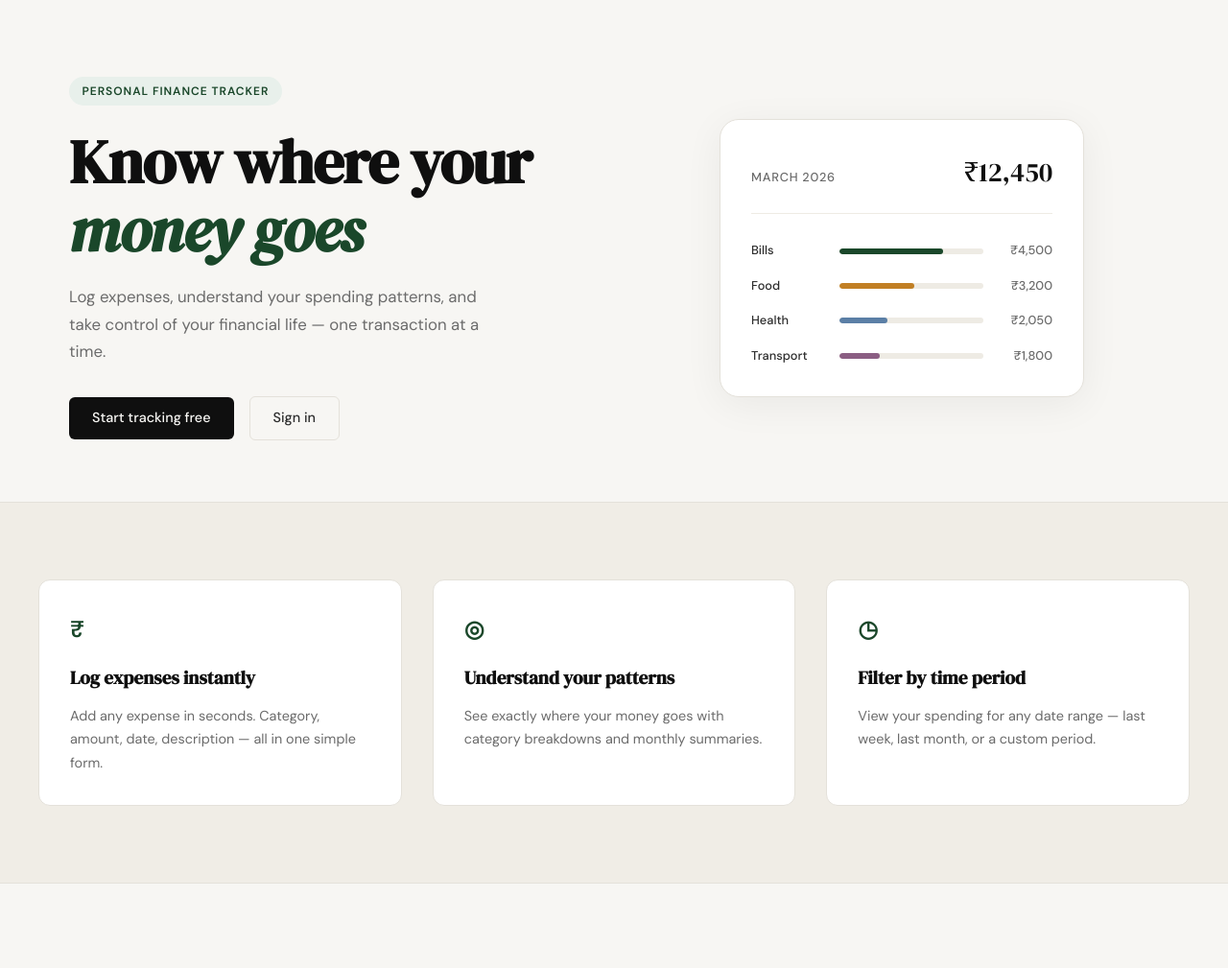
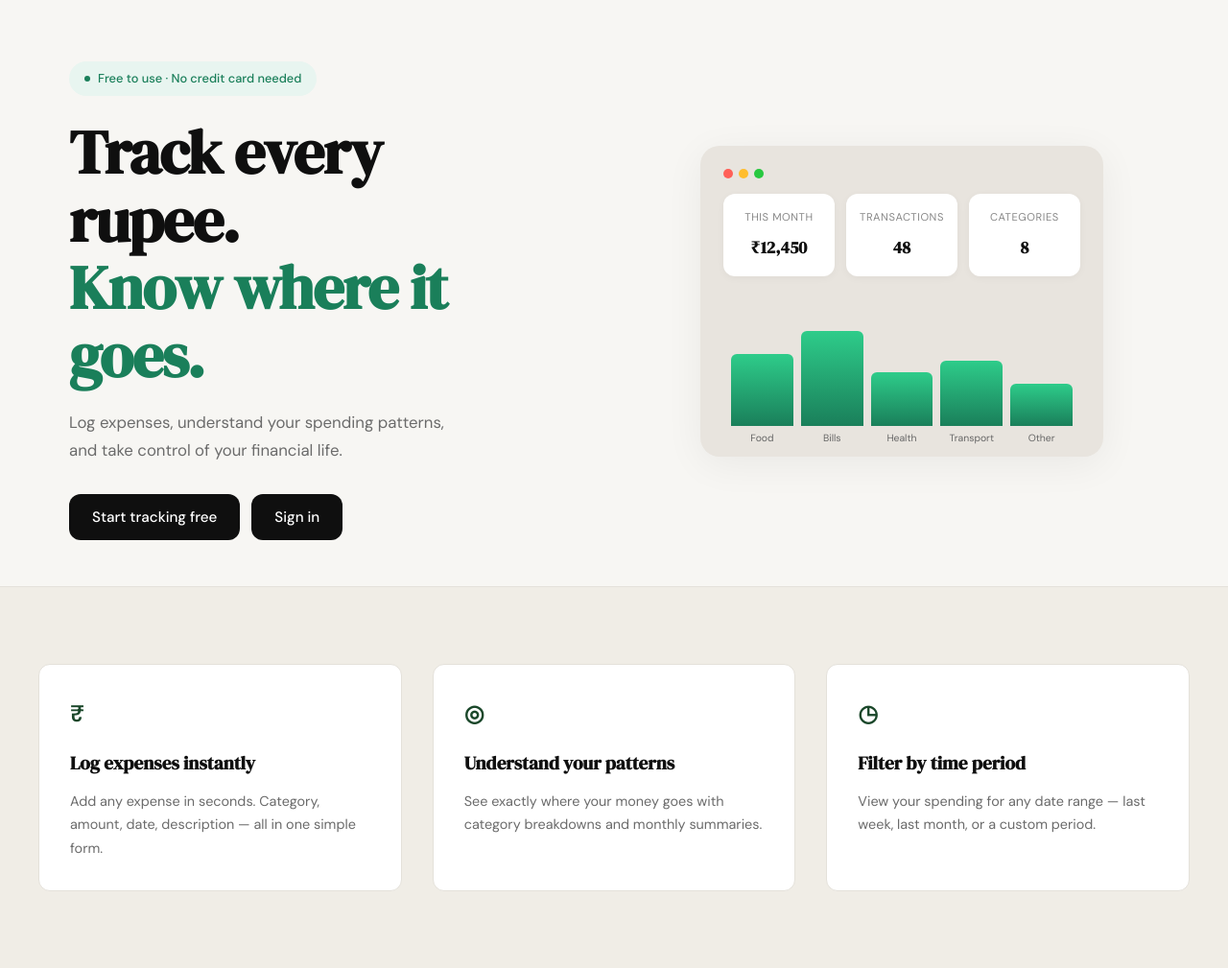
Before and after one commit to rajabhishek9060/spendly, a Flask app: page / in a window 1280 px wide. Shown: the part 61-1070 px from the top of the page at 96% size. Run offline with Flask 3, Linux system fonts and the light colour scheme.

Commit message:
landing: redesign hero section to match mockup

```diff
--- a/static/css/style.css
+++ b/static/css/style.css
@@ -124,26 +124,40 @@ a { color: inherit; text-decoration: none; }
 /* ------------------------------------------------------------------ */
 
 .hero {
-    padding: 5rem 2rem 4rem;
+    padding: 4rem 2rem 3rem;
+    max-width: var(--max-width);
+    margin: 0 auto;
+}
+
+.hero-inner {
     display: grid;
     grid-template-columns: 1fr 1fr;
     gap: 4rem;
     align-items: center;
-    max-width: var(--max-width);
-    margin: 0 auto;
+}
+
+.hero-content {
+    max-width: 480px;
 }
 
 .hero-badge {
-    display: inline-block;
-    background: var(--accent-light);
-    color: var(--accent);
-    font-size: 0.75rem;
-    font-weight: 600;
-    letter-spacing: 0.08em;
-    text-transform: uppercase;
-    padding: 0.35rem 0.85rem;
+    display: inline-flex;
+    align-items: center;
+    gap: 0.5rem;
+    background: #e8f5f0;
+    color: #1a7f5a;
+    font-size: 0.8rem;
+    font-weight: 500;
+    padding: 0.5rem 1rem;
     border-radius: 999px;
     margin-bottom: 1.5rem;
+}
+
+.badge-dot {
+    width: 6px;
+    height: 6px;
+    background: #1a7f5a;
+    border-radius: 50%;
 }
 
 .hero-title {
@@ -155,27 +169,59 @@ a { color: inherit; text-decoration: none; }
     margin-bottom: 1.25rem;
 }
 
-.hero-title em {
-    font-style: italic;
-    color: var(--accent);
+.hero-title-teal {
+    color: #1a7f5a;
 }
 
 .hero-subtitle {
     font-size: 1.05rem;
-    color: var(--ink-muted);
+    color: #6b6b6b;
     line-height: 1.7;
-    max-width: 460px;
     margin-bottom: 2rem;
 }
 
 .hero-actions {
     display: flex;
-    gap: 1rem;
+    gap: 0.75rem;
     align-items: center;
 }
 
+.btn-hero-primary {
+    display: inline-block;
+    background: #0f0f0f;
+    color: #fff;
+    padding: 0.75rem 1.5rem;
+    border-radius: 12px;
+    font-family: var(--font-body);
+    font-size: 0.95rem;
+    font-weight: 500;
+    cursor: pointer;
+    border: none;
+    transition: background 0.2s;
+    text-decoration: none;
+}
+
+.btn-hero-primary:hover { background: #1a1a1a; }
+
+.btn-hero-secondary {
+    display: inline-block;
+    background: #0f0f0f;
+    color: #fff;
+    padding: 0.75rem 1.5rem;
+    border-radius: 12px;
+    font-family: var(--font-body);
+    font-size: 0.95rem;
+    font-weight: 500;
+    cursor: pointer;
+    border: none;
+    transition: background 0.2s;
+    text-decoration: none;
+}
+
+.btn-hero-secondary:hover { background: #1a1a1a; }
+
 /* ------------------------------------------------------------------ */
-/* Mock card (hero visual)                                             */
+/* App preview (hero visual)                                           */
 /* ------------------------------------------------------------------ */
 
 .hero-visual {
@@ -183,77 +229,92 @@ a { color: inherit; text-decoration: none; }
     justify-content: center;
 }
 
-.mock-card {
-    background: var(--paper-card);
-    border: 1px solid var(--border);
-    border-radius: var(--radius-lg);
-    padding: 2rem;
+.app-preview {
+    background: #e8e4de;
+    border-radius: 20px;
+    padding: 1.5rem;
     width: 100%;
-    max-width: 380px;
+    max-width: 420px;
     box-shadow: 0 8px 40px rgba(0,0,0,0.06);
 }
 
-.mock-card-header {
-    display: flex;
-    justify-content: space-between;
-    align-items: baseline;
-    margin-bottom: 1.75rem;
-    padding-bottom: 1.25rem;
-    border-bottom: 1px solid var(--border-soft);
+.preview-header {
+    margin-bottom: 1rem;
 }
 
-.mock-label {
-    font-size: 0.8rem;
-    font-weight: 500;
-    color: var(--ink-muted);
-    text-transform: uppercase;
-    letter-spacing: 0.06em;
+.traffic-lights {
+    display: flex;
+    gap: 6px;
 }
 
-.mock-total {
-    font-family: var(--font-display);
-    font-size: 1.75rem;
-    color: var(--ink);
+.traffic-lights .light {
+    width: 10px;
+    height: 10px;
+    border-radius: 50%;
 }
 
-.mock-bars { display: flex; flex-direction: column; gap: 1rem; }
+.traffic-lights .red { background: #ff5f57; }
+.traffic-lights .yellow { background: #ffbd2e; }
+.traffic-lights .green { background: #28c840; }
 
-.mock-bar-row {
+.preview-stats {
     display: grid;
-    grid-template-columns: 80px 1fr 60px;
-    align-items: center;
+    grid-template-columns: repeat(3, 1fr);
     gap: 0.75rem;
+    margin-bottom: 1.5rem;
 }
 
-.mock-cat {
-    font-size: 0.8rem;
-    font-weight: 500;
-    color: var(--ink-soft);
+.stat-card {
+    background: #fff;
+    border-radius: 12px;
+    padding: 1rem 0.75rem;
+    text-align: center;
+    box-shadow: 0 2px 8px rgba(0,0,0,0.04);
 }
 
-.mock-bar-track {
-    height: 6px;
-    background: var(--border-soft);
-    border-radius: 999px;
-    overflow: hidden;
+.stat-label {
+    display: block;
+    font-size: 0.7rem;
+    color: #888;
+    text-transform: uppercase;
+    letter-spacing: 0.05em;
+    margin-bottom: 0.5rem;
 }
 
-.mock-bar {
-    height: 100%;
-    background: var(--accent);
-    border-radius: 999px;
-    transition: width 0.6s ease;
+.stat-value {
+    display: block;
+    font-family: var(--font-display);
+    font-size: 1.1rem;
+    color: var(--ink);
+    font-weight: 600;
 }
 
-.mock-bar-2 { background: var(--accent-2); }
-.mock-bar-3 { background: #5b7fa6; }
-.mock-bar-4 { background: #8b5e83; }
+.preview-chart {
+    display: flex;
+    align-items: flex-end;
+    justify-content: space-around;
+    height: 140px;
+    padding: 0.5rem;
+    gap: 0.5rem;
+}
 
-.mock-amt {
-    font-size: 0.8rem;
-    font-weight: 500;
-    color: var(--ink-muted);
-    text-align: right;
+.chart-bar {
+    flex: 1;
+    background: linear-gradient(to top, #1a7f5a 0%, #2ecc8a 100%);
+    border-radius: 6px 6px 0 0;
+    min-height: 20%;
+    position: relative;
+    transition: height 0.6s ease;
+}
+
+.chart-label {
+    position: absolute;
+    bottom: -22px;
+    left: 50%;
+    transform: translateX(-50%);
+    font-size: 0.65rem;
+    color: #666;
+    white-space: nowrap;
 }
 
 /* ------------------------------------------------------------------ */
--- a/templates/landing.html
+++ b/templates/landing.html
@@ -6,55 +6,63 @@
 
 <section class="hero">
     <div class="hero-inner">
-        <div class="hero-badge">Personal Finance Tracker</div>
+        <div class="hero-content">
+            <div class="hero-badge">
+                <span class="badge-dot"></span>
+                Free to use · No credit card needed
+            </div>
             <h1 class="hero-title">
-            Know where your<br>
-            <em>money goes</em>
+                Track every rupee.<br>
+                <span class="hero-title-teal">Know where it goes.</span>
             </h1>
             <p class="hero-subtitle">
-            Log expenses, understand your spending patterns,
-            and take control of your financial life —
-            one transaction at a time.
+                Log expenses, understand your spending patterns,<br>
+                and take control of your financial life.
             </p>
             <div class="hero-actions">
-            <a href="{{ url_for('register') }}" class="btn-primary">Start tracking free</a>
-            <a href="{{ url_for('login') }}" class="btn-ghost">Sign in</a>
+                <a href="{{ url_for('register') }}" class="btn-hero-primary">Start tracking free</a>
+                <a href="{{ url_for('login') }}" class="btn-hero-secondary">Sign in</a>
             </div>
         </div>
         <div class="hero-visual">
-        <div class="mock-card">
-            <div class="mock-card-header">
-                <span class="mock-label">March 2026</span>
-                <span class="mock-total">₹12,450</span>
+            <div class="app-preview">
+                <div class="preview-header">
+                    <div class="traffic-lights">
+                        <span class="light red"></span>
+                        <span class="light yellow"></span>
+                        <span class="light green"></span>
                     </div>
-            <div class="mock-bars">
-                <div class="mock-bar-row">
-                    <span class="mock-cat">Bills</span>
-                    <div class="mock-bar-track">
-                        <div class="mock-bar" style="width: 72%"></div>
                 </div>
-                    <span class="mock-amt">₹4,500</span>
+                <div class="preview-stats">
+                    <div class="stat-card">
+                        <span class="stat-label">This Month</span>
+                        <span class="stat-value">₹12,450</span>
                     </div>
-                <div class="mock-bar-row">
-                    <span class="mock-cat">Food</span>
-                    <div class="mock-bar-track">
-                        <div class="mock-bar mock-bar-2" style="width: 52%"></div>
+                    <div class="stat-card">
+                        <span class="stat-label">Transactions</span>
+                        <span class="stat-value">48</span>
                     </div>
-                    <span class="mock-amt">₹3,200</span>
+                    <div class="stat-card">
+                        <span class="stat-label">Categories</span>
+                        <span class="stat-value">8</span>
                     </div>
-                <div class="mock-bar-row">
-                    <span class="mock-cat">Health</span>
-                    <div class="mock-bar-track">
-                        <div class="mock-bar mock-bar-3" style="width: 33%"></div>
                 </div>
-                    <span class="mock-amt">₹2,050</span>
+                <div class="preview-chart">
+                    <div class="chart-bar" style="height: 60%">
+                        <span class="chart-label">Food</span>
                     </div>
-                <div class="mock-bar-row">
-                    <span class="mock-cat">Transport</span>
-                    <div class="mock-bar-track">
-                        <div class="mock-bar mock-bar-4" style="width: 28%"></div>
+                    <div class="chart-bar" style="height: 80%">
+                        <span class="chart-label">Bills</span>
                     </div>
-                    <span class="mock-amt">₹1,800</span>
+                    <div class="chart-bar" style="height: 45%">
+                        <span class="chart-label">Health</span>
+                    </div>
+                    <div class="chart-bar" style="height: 55%">
+                        <span class="chart-label">Transport</span>
+                    </div>
+                    <div class="chart-bar" style="height: 35%">
+                        <span class="chart-label">Other</span>
+                    </div>
                 </div>
             </div>
         </div>
```
Also changed, not shown: Screenshot 2026-03-27 003423.png (added). Lines whose indentation alone changed are shown as unchanged.
